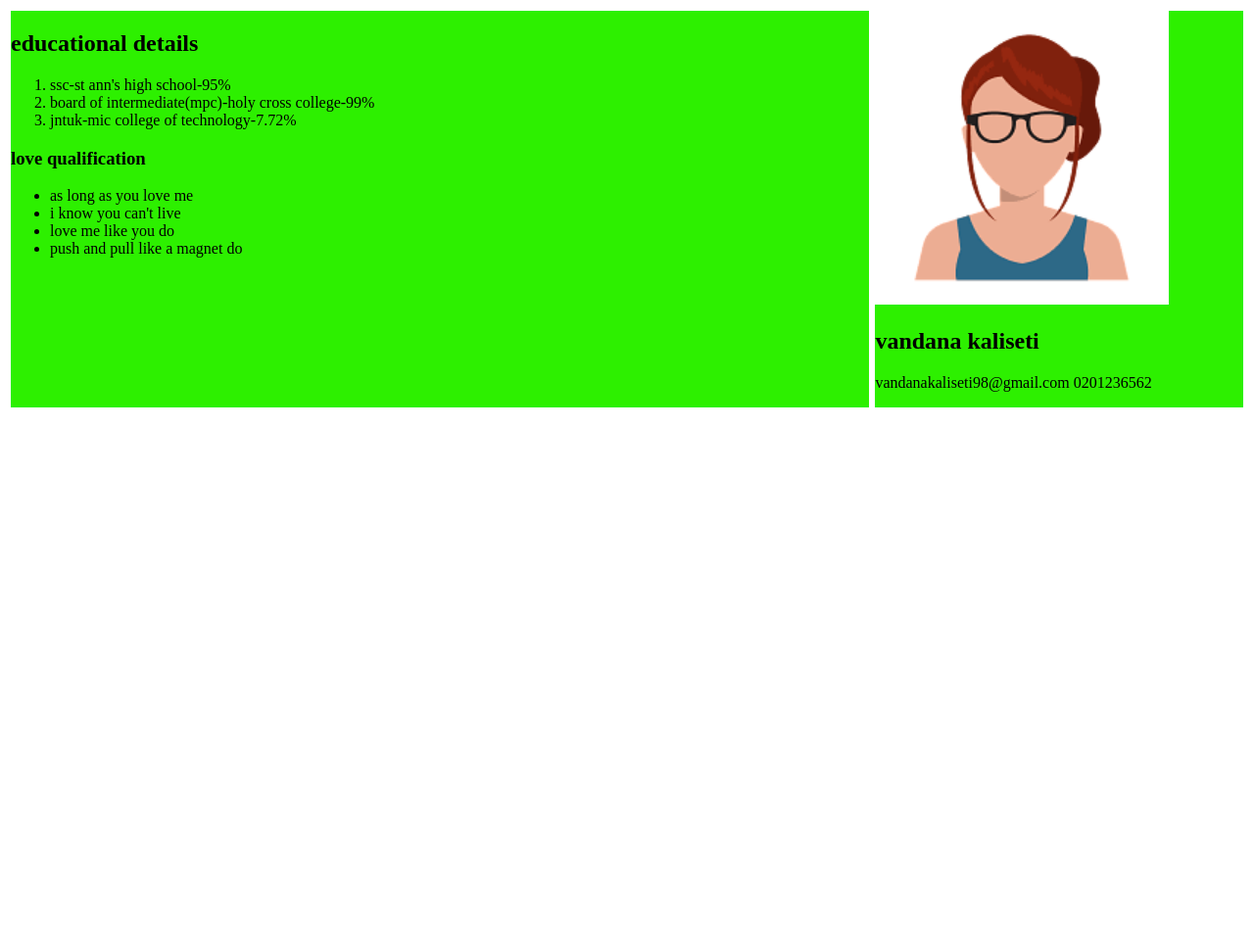
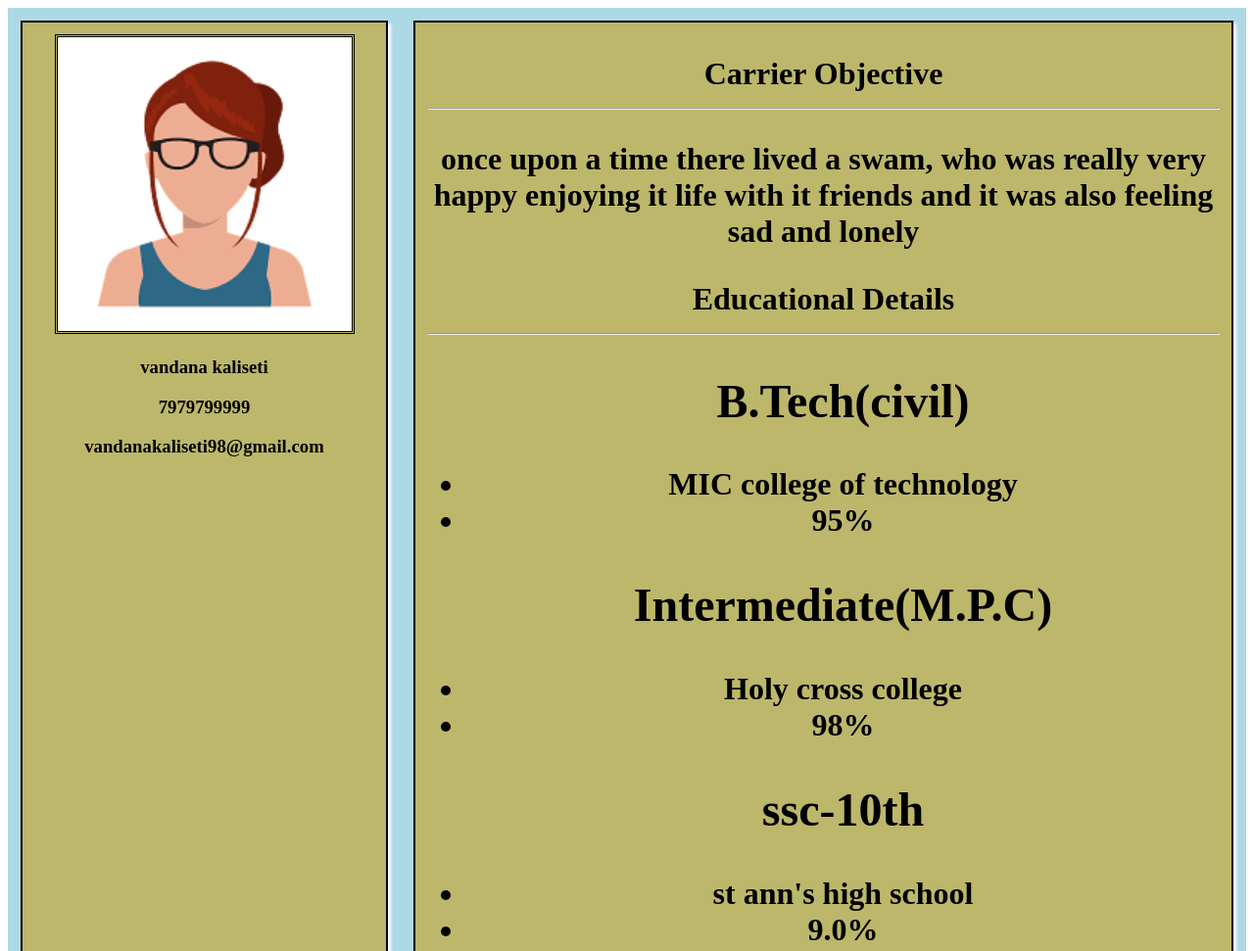
Before and after one commit to VandanaRaj7/Resume, a plain HTML site: page index.html in a window 1280 px wide. Shown: the top 971 px of the page at 98% size. Before the commit the page ends 800 px from the top, so only its background shows below. Drawn offline with Linux system fonts and the light colour scheme.

Commit message:
resume update

```diff
--- /dev/null
+++ b/data.json
@@ -0,0 +1,53 @@
+{
+	"details":{
+"name":"vandana kaliseti",
+"image":"images.png",
+"phone":"7979799999",
+"email":"vandanakaliseti98@gmail.com"
+
+	},
+	"education":[
+		{
+			"course":"B.Tech(civil)",
+			"college":"MIC college of technology",
+			"aggregation":"95%"
+
+		},
+	{
+			"course":"Intermediate(M.P.C)",
+			"college":"Holy cross college",
+			"aggregation":"98%"
+
+		},
+	{
+			"course":"ssc-10th",
+			"college":"st ann's high school",
+			"aggregation":"9.0%"
+
+		}],
+	"skills":[
+		{
+          "title":"programming languages",
+          "output":[
+          	"c","c++","python","java","R programming"
+
+          ]
+
+		},
+		{
+			"title":"Operating Systems",
+			"output":[
+				"Window","Linux","MAC"
+
+			]
+
+		}
+	],
+	"carrier":
+	{
+		"co":"once upon a time there lived a swam, who was really very happy enjoying it life with it friends and it was also feeling sad and lonely"
+
+	}
+
+
+}
--- a/index.html
+++ b/index.html
@@ -5,32 +5,32 @@
 <meta name="viewport" content="width=device-width,initial-scale=1.0">
 <title>Resume Building</title>
 <link rel="stylesheet" type="text/css" href="style.css">
+<!-- <script type="text/javascript" src="main.js"></script> -->
 </head>
 <body>
 <div class="main">
-<div class="right">
+<!-- <div class="right">
 	<h2>educational details</h2>
 	<ol>
 		<li>ssc-st ann's high school-95% </li>
 		<li>board of intermediate(mpc)-holy cross college-99%</li>
 		<li>jntuk-mic college of technology-7.72%</li>
 	</ol>
-	<h3>love qualification</h3>
+	<h3>exprience</h3>
 	<ul>
-		<li>as long as you love me</li>
-		<li>i know you can't live</li>
-		<li>love me like you do</li>
-		<li>push and pull like a magnet do</li>
+		<li>worked in blue bird school for 1 year</li>
+		<li>1 month job in b.p.o sector</li>
+		<li>done with 3 months intership in tcs</li>
+		<li>ranker.com -1st rank in problem solving</li>
 	</ul>
-
 </div>
 <div class="left">
 <img src="images.png" alt="images"/>
 <h2>vandana kaliseti</h2>
 <p>vandanakaliseti98@gmail.com
 0201236562</p>
-
+</div> -->
 </div>
-</div>
+<script type="text/javascript" src="main.js"></script>
 </body>
 </html>
--- /dev/null
+++ b/main.js
@@ -0,0 +1,92 @@
+function loadjson(file,callback){
+	var xhr=new XMLHttpRequest();
+	xhr.overrideMimeType("application/json");
+	xhr.open("GET",file,true);
+	xhr.onreadystatechange=function(){
+		if (xhr.readyState ===4 && xhr.status=="200"){
+			callback(xhr.responseText);
+		}
+	}
+	xhr.send();
+}
+loadjson("data.json",function(text){
+	let data =JSON.parse(text);
+	console.log(data);
+	basic(data.details);
+	carr(data.carrier);
+	edu(data.education);
+	skil(data.skills);
+});
+var main=document.querySelector(".main");
+var left=document.createElement("div");
+left.classList.add("left");
+main.appendChild(left);
+function basic(MIC){
+	var image=document.createElement("img");
+	image.src=MIC.image;
+	left.appendChild(image);
+	var name=document.createElement("h3");
+	name.textContent=MIC.name;
+left.appendChild(name);
+var phone=document.createElement("h3");
+	phone.textContent=MIC.phone;
+left.appendChild(phone);
+var email=document.createElement("h3");
+	email.textContent=MIC.email;
+left.appendChild(email);
+
+}
+
+var right= document.createElement("div");
+right.classList.add("right");
+main.appendChild(right);
+function edu(education){
+	var e=document.createElement("h1");
+	e.textContent="Educational Details";
+	right.appendChild(e);
+	e.appendChild(document.createElement("HR"));
+	var un=document.createElement("ul");
+	e.appendChild(un);
+	for (var i =0; i<education.length; i ++) {
+		var l=document.createElement("h2");
+		l.textContent=education[i].course;
+		un.appendChild(l);
+
+		var l=document.createElement("li");
+		l.textContent=education[i].college;
+		un.appendChild(l);
+		var l=document.createElement("li");
+		l.textContent=education[i].aggregation;
+		un.appendChild(l);
+	}
+}
+function skil(skills){
+	var s=document.createElement("div");
+	right.appendChild(s);
+	s.classList.add("sset");
+	var head=document.createElement("h1");
+	head.textContent="Skills Set";
+	s.appendChild(head);
+    s.appendChild(document.createElement("HR"));
+    var t=document.createElement("table");
+    var tabledata="";
+    for (var i = 0; i<skills.length; i++) {
+    	tabledata+="<tr><td>"+skills[i].title+"</td><td>"+skills[i].output+"</td></tr>";
+
+t.innerHTML=tabledata;
+	}
+	head.appendChild(t);
+
+}
+function carr(carrier){
+	var d=document.createElement("div");
+	d.classList.add("carrier");
+	right.appendChild(d);
+	var e=document.createElement("h1");
+	e.textContent="Carrier Objective";
+	d.appendChild(e);
+	e.appendChild(document.createElement("HR"));
+	var para=document.createElement("p");
+	para.textContent=carrier.co;
+	e.appendChild(para);
+}
--- a/style.css
+++ b/style.css
@@ -1,17 +1,75 @@
 .main{
 	width: 100%;
-	background-color: #2df000;
+	background-color:lightblue;
 	display: flex;
+
+	justify-content: center;
 }
 .left{
 	width: 30%;
 	border: 3px solid #fff;
+    box-shadow: 3px 3px 3px white;
+	margin: 1%;
+	padding: 1%;
+	text-align: center;
+	background-color: #BDB76B	;
+	border: 2px solid #000;
+
 }
 .right {
 	width: 70%;
 	border: 3px solid #fff;
-}
+	box-shadow: 3px 3px 3px white;
+	margin: 1%;
+	padding: 1%;
+	text-align: center;
+	background-color: #BDB76B	;
+	border: 2px solid #000;
+	}
 img{
 	height: 300px;
 	width: 300px;
+	border-radius: 10px solid #000;
+	border-style: double;
 }
+@media only screen and (max-width: 480px)
+{
+	.main{
+		width:100%;
+		display: flex;
+		background-color: #FF0F5;
+		flex-direction: column;
+	}
+	.left{
+	    width:100%;
+	    background-color:
+	    margin:1px;
+
+		order: 1;
+
+	}
+	.right{
+		width:100%;
+		order: 2;
+		background-color: #FFFACD;
+
+	}
+}
+/*@media only screen and (max-width: 1025px)
+{
+	.main{
+		display: flex;
+		flex-wrap: wrap;
+	}
+	.left{
+		width: 95%;
+
+	}
+}
+*/
+
+.sset table,tr,td{
+	border: 2px solid #000;
+	border-collapse: collapse;
+
+}
```
